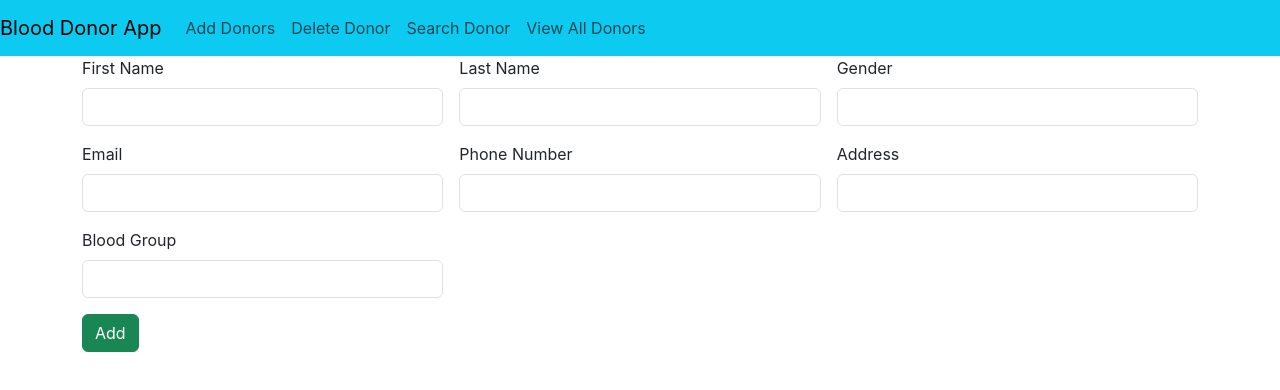
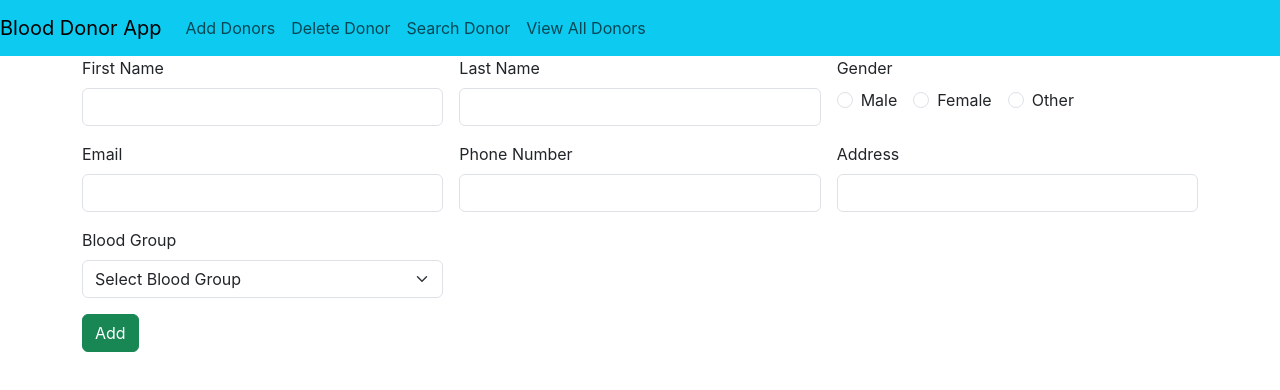
Before and after one commit to PRESISPREMACHANDRAN/Blood_Donors_App-Frontend, a React (Create React App) app: page / in a window 1280 px wide. Shown: the top 390 px of the page. Built offline with nearby package versions, Linux system fonts and the light colour scheme.

Commit message:
drop down for blood group and radio button for gender added

```diff
--- a/src/Components/AddDonors.jsx
+++ b/src/Components/AddDonors.jsx
@@ -29,7 +29,7 @@ const AddDonors = () => {
       };
   return (
     <>
-    <Header/>
+      <Header />
       <div className="container">
         <div className="row">
           <div className="col col-12 col-sm-12 col-md-12 col-lg-12 col-xl-12 col-xxl-12">
@@ -38,46 +38,160 @@ const AddDonors = () => {
                 <label htmlFor="" className="form-label">
                   First Name
                 </label>
-                <input type="text" className="form-control" name="firstName" value={formValue.firstName} onChange={readValue}/>
+                <input
+                  type="text"
+                  className="form-control"
+                  name="firstName"
+                  value={formValue.firstName}
+                  onChange={readValue}
+                />
               </div>
               <div className="col col-12 col-sm-6 col-md-4 col-lg-4 col-xl-4 col-xxl-4">
                 <label htmlFor="" className="form-label">
                   Last Name
                 </label>
-                <input type="text" className="form-control" name='lastName' value={formValue.lastName} onChange={readValue}/>
+                <input
+                  type="text"
+                  className="form-control"
+                  name="lastName"
+                  value={formValue.lastName}
+                  onChange={readValue}
+                />
               </div>
-              <div className="col col-12 col-sm-6 col-md-4 col-lg-4 col-xl-4 col-xxl-4">
+              {/* <div className="col col-12 col-sm-6 col-md-4 col-lg-4 col-xl-4 col-xxl-4">
                 <label htmlFor="" className="form-label">
                   Gender
                 </label>
-                <input type="text" className="form-control" name="gender" value={formValue.gender} onChange={readValue}/>
+                <input
+                  type="text"
+                  className="form-control"
+                  name="gender"
+                  value={formValue.gender}
+                  onChange={readValue}
+                />
+              </div> */}
+
+              <div className="col col-12 col-sm-6 col-md-4 col-lg-4 col-xl-4 col-xxl-4">
+                <div className="row">
+                  <div className="col col-12 col-sm-12 col-md-12 col-lg-12 col-xl-12 col-xxl-12">
+                    <label htmlFor="" className="form-label">
+                      Gender
+                    </label>
+                  </div>
+                </div>
+                <div className="row">
+                  <div className="col col-12 col-sm-12 col-md-12 col-lg-12 col-xl-12 col-xxl-12">
+                    <div className="form-check form-check-inline">
+                      <input
+                        className="form-check-input"
+                        type="radio"
+                        name="gender"
+                        id="male"
+                        value="male"
+                        checked={formValue.gender === "male"}
+                        onChange={readValue}
+                      />
+                      <label className="form-check-label" htmlFor="male">
+                        Male
+                      </label>
+                    </div>
+                    <div className="form-check form-check-inline">
+                      <input
+                        className="form-check-input"
+                        type="radio"
+                        name="gender"
+                        id="female"
+                        value="female"
+                        checked={formValue.gender === "female"}
+                        onChange={readValue}
+                      />
+                      <label className="form-check-label" htmlFor="female">
+                        Female
+                      </label>
+                    </div>
+                    <div className="form-check form-check-inline">
+                      <input
+                        className="form-check-input"
+                        type="radio"
+                        name="gender"
+                        id="other"
+                        value="other"
+                        checked={formValue.gender === "other"}
+                        onChange={readValue}
+                      />
+                      <label className="form-check-label" htmlFor="other">
+                        Other
+                      </label>
+                    </div>
+                  </div>
+                </div>
               </div>
               <div className="col col-12 col-sm-6 col-md-4 col-lg-4 col-xl-4 col-xxl-4">
                 <label htmlFor="" className="form-label">
                   Email
                 </label>
-                <input type="email" name="" id="" className="form-control" name="email" value={formValue.email} onChange={readValue}/>
+                <input
+                  type="email"
+                  name=""
+                  id=""
+                  className="form-control"
+                  name="email"
+                  value={formValue.email}
+                  onChange={readValue}
+                />
               </div>
               <div className="col col-12 col-sm-12 col-md-4 col-lg-4 col-xl-4 col-xxl-4">
                 <label htmlFor="" className="form-label">
                   Phone Number
                 </label>
-               <input type="number" name="" id="" className="form-control" name="phoneNumber" value={formValue.phoneNumber} onChange={readValue}/>
+                <input
+                  type="number"
+                  name=""
+                  id=""
+                  className="form-control"
+                  name="phoneNumber"
+                  value={formValue.phoneNumber}
+                  onChange={readValue}
+                />
               </div>
               <div className="col col-12 col-sm-6 col-md-4 col-lg-4 col-xl-4 col-xxl-4">
                 <label htmlFor="" className="form-label">
-                 Address
+                  Address
                 </label>
-                <input type="text" className="form-control" name='address' value={formValue.address} onChange={readValue}/>
+                <input
+                  type="text"
+                  className="form-control"
+                  name="address"
+                  value={formValue.address}
+                  onChange={readValue}
+                />
               </div>
               <div className="col col-12 col-sm-6 col-md-4 col-lg-4 col-xl-4 col-xxl-4">
                 <label htmlFor="" className="form-label">
                   Blood Group
                 </label>
-                <input type="text" className="form-control" name='bloodGroup' value={formValue.bloodGroup} onChange={readValue}/>
+
+                <select
+                  className="form-select"
+                  name="bloodGroup"
+                  value={formValue.bloodGroup}
+                  onChange={readValue}
+                >
+                  <option value="">Select Blood Group</option>
+                  <option value="A+">A+</option>
+                  <option value="A-">A-</option>
+                  <option value="B+">B+</option>
+                  <option value="B-">B-</option>
+                  <option value="AB+">AB+</option>
+                  <option value="AB-">AB-</option>
+                  <option value="O+">O+</option>
+                  <option value="O-">O-</option>
+                </select>
               </div>
               <div className="col col-12 col-sm-6 col-md-12 col-lg-12 col-xl-12 col-xxl-12">
-               <button className="btn btn-success" onClick={submitValue}>Add</button>
+                <button className="btn btn-success" onClick={submitValue}>
+                  Add
+                </button>
               </div>
             </div>
           </div>
@@ -88,4 +202,4 @@ const AddDonors = () => {
 
 }
 
-export default AddDonors
+export default AddDonors;
--- a/src/Components/SearchDonor.jsx
+++ b/src/Components/SearchDonor.jsx
@@ -40,13 +40,32 @@ const [response,changeResponse]=useState([])
                 <label htmlFor="" className="form-label">
                   Blood Group
                 </label>
-                <input
+                {/* <input
                   type="text"
                   className="form-control"
                   name="bloodGroup"
                   value={data.bloodGroup}
                   onChange={readValue}
-                />
+                /> */}
+
+                <select
+                  id=""
+                  className="form-select"
+                  name="bloodGroup"
+                  value={data.bloodGroup}
+                  onChange={readValue}
+                >
+
+                  <option value="">Select Blood Group</option>
+                  <option value="A+">A+</option>
+                  <option value="A-">A-</option>
+                  <option value="B+">B+</option>
+                  <option value="B-">B-</option>
+                  <option value="AB+">AB+</option>
+                  <option value="AB-">AB-</option>
+                  <option value="O+">O+</option>
+                  <option value="O-">O-</option>
+                </select>
               </div>
               <div className="col col-12 col-sm-12 col-md-12 col-lg-12 col-xl-12 col-xxl-12">
                 <button className="btn btn-success" onClick={submitValue}>
@@ -61,28 +80,23 @@ const [response,changeResponse]=useState([])
             <table class="table">
               <thead>
                 <tr>
-                  <th scope="col">#</th>
+                  <th scope="col">Sl.No</th>
                   <th scope="col">First Name</th>
                   <th scope="col">Last Name</th>
                   <th scope="col">Mobile Number</th>
                 </tr>
               </thead>
               <tbody>
-                {
-                    response.map(
-                        (value,index)=>{
-                            return <tr>
-                                <th scope="row">{index+1}</th>
-                                <td>{value.firstName}</td>
-                                <td>Otto</td>
-                                <td>@mdo</td>
-                              </tr>
-
-
-                        }
-                    )
-                }
-
+                {response.map((value, index) => {
+                  return (
+                    <tr>
+                      <th scope="row">{index + 1}</th>
+                      <td>{value.firstName}</td>
+                      <td>{value.lastName}</td>
+                      <td>{value.phoneNumber}</td>
+                    </tr>
+                  );
+                })}
               </tbody>
             </table>
           </div>
--- a/src/Components/ViewAllDonors.jsx
+++ b/src/Components/ViewAllDonors.jsx
@@ -40,7 +40,7 @@ const ViewAllDonors = () => {
                     {donors.data.map((value, index) => {
                       return (
                         <tr>
-                          <th scope="row">1</th>
+                          <th scope="row">{index+1}</th>
                           <td>{value.firstName}</td>
                           <td>{value.lastName}</td>
                           <td>{value.gender}</td>
```
